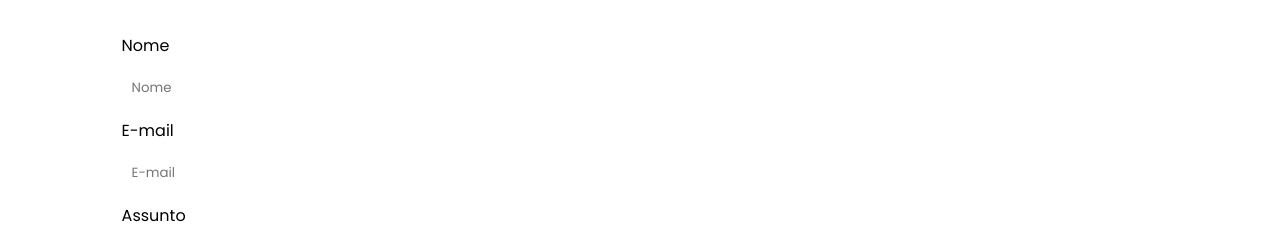
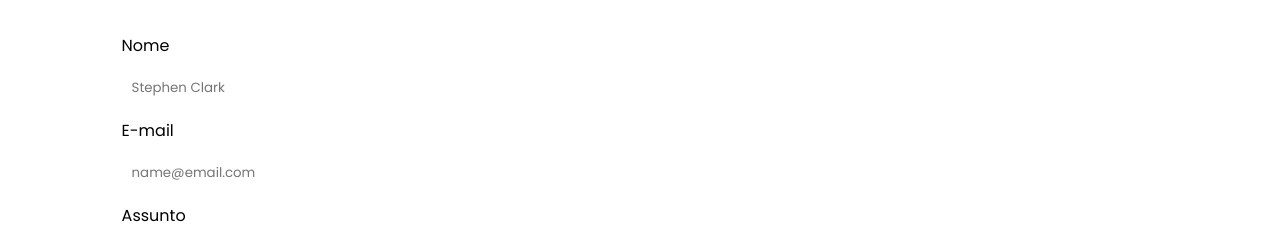
Before and after one commit to murilonicemento/my-portfolio, a React (Vite) app: page /contact in a window 1280 px wide. Shown: the part 202-445 px from the top of the page. Built offline with nearby package versions, Linux system fonts and the light colour scheme.

Commit message:
Mudanças do placeholders

```diff
--- a/src/components/Form/index.jsx
+++ b/src/components/Form/index.jsx
@@ -60,7 +60,7 @@ export function MyForm() {
           type="text"
           name="name"
           id="name"
-          placeholder="Nome"
+          placeholder="Stephen Clark"
           autoComplete="off"
           value={name}
           onChange={(event) => setName(event.target.value)}
@@ -70,7 +70,7 @@ export function MyForm() {
           type="email"
           name="email"
           id="email"
-          placeholder="E-mail"
+          placeholder="name@email.com"
           autoComplete="off"
           value={email}
           onChange={(event) => setEmail(event.target.value)}
```
